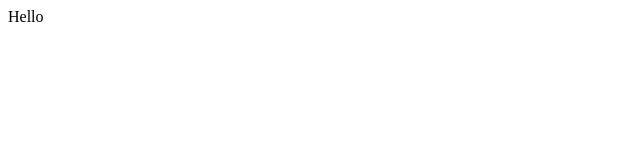
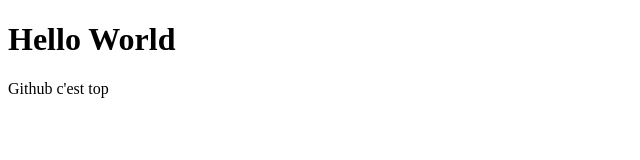
Before and after one commit to LCFormateur/projet2, a plain HTML site: page index.html in a window 1280 px wide. Shown: the whole page, without its empty margins (0-640 px from the left). Drawn offline with Linux system fonts and the light colour scheme.

Commit message:
Amelioration code HTML

```diff
--- a/index.html
+++ b/index.html
@@ -6,6 +6,9 @@
     <title>Document</title>
 </head>
 <body>
-    Hello
+
+    <h1>Hello World</h1>
+    <p>Github c'est top</p>
+
 </body>
 </html>
--- a/index.js
+++ b/index.js
@@ -1 +1 @@
-console.log('Hello')
+console.log('Hello World')
```
Also changed, not shown: README.txt.
